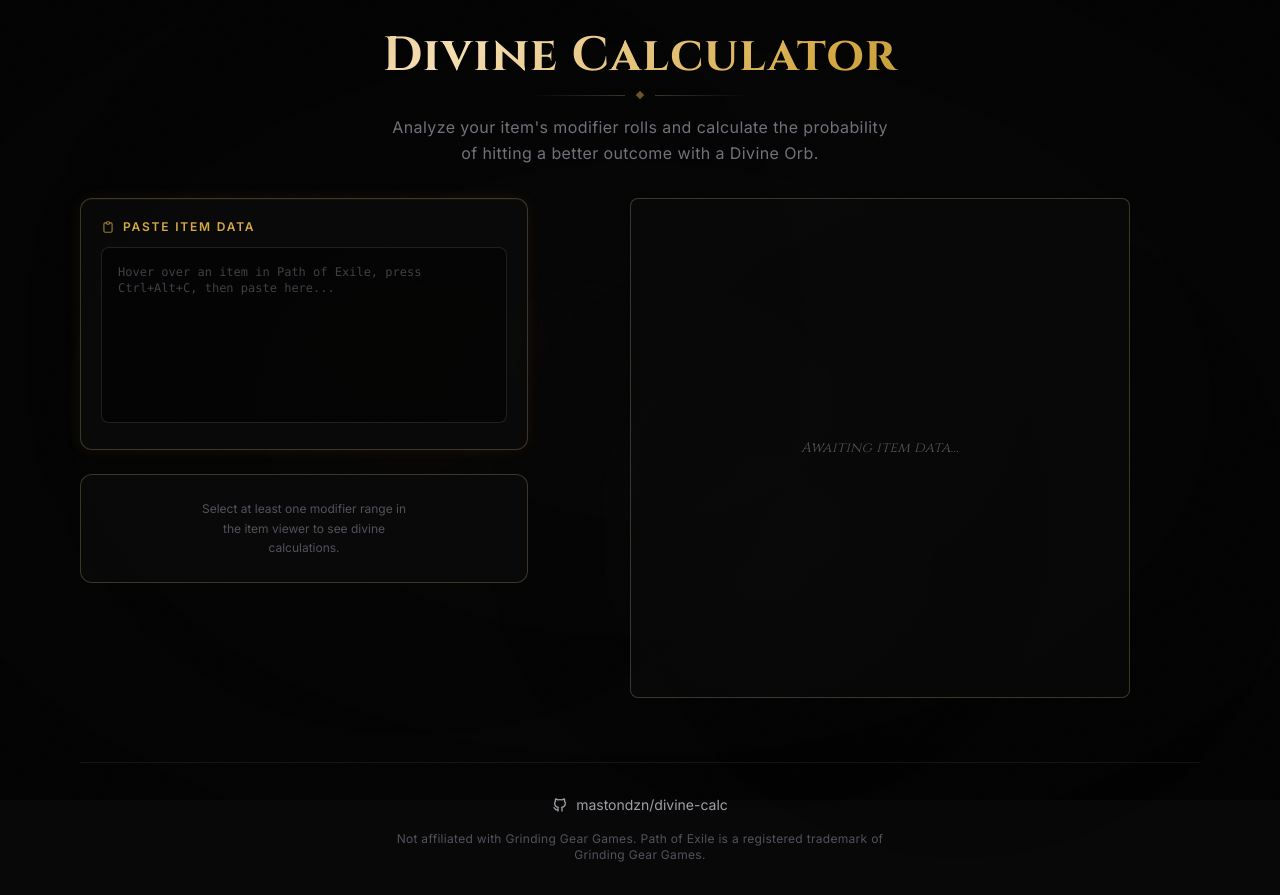
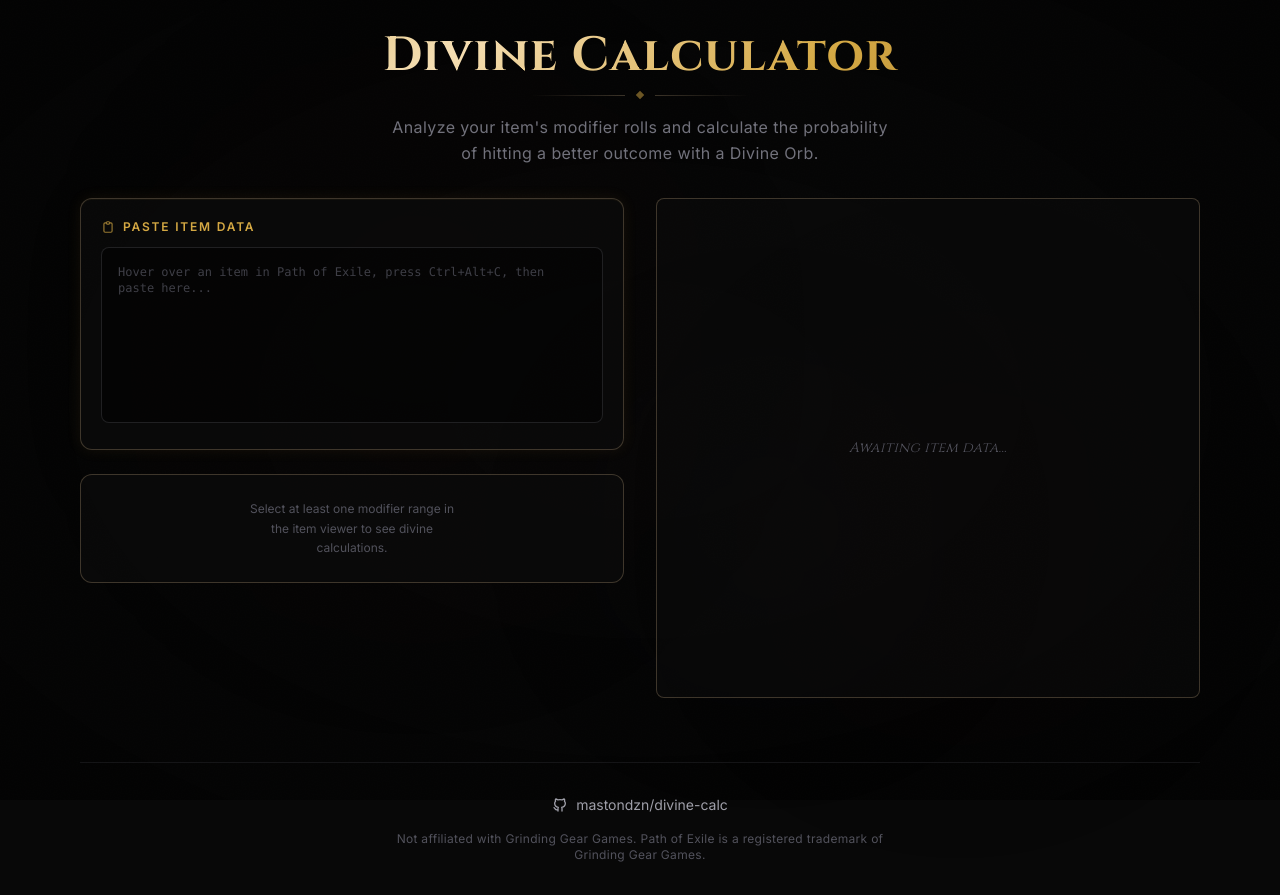
Before and after one commit to mastondzn/divine-calc, a React (Vite) app: page / in a window 1280 px wide. Built offline with nearby package versions, Linux system fonts and the light colour scheme.

Commit message:
feat: center layout properly

```diff
--- a/src/App.tsx
+++ b/src/App.tsx
@@ -91,9 +91,9 @@
                     </p>
                 </header>
 
-                <div className="grid flex-1 grid-cols-1 items-start gap-6 sm:gap-8 lg:grid-cols-12">
+                <div className="grid flex-1 grid-cols-1 items-start gap-6 sm:gap-8 lg:grid-cols-2">
                     <div
-                        className="animate-fade-in-up flex flex-col gap-6 lg:col-span-5"
+                        className="animate-fade-in-up flex flex-col gap-6 lg:col-span-1"
                         style={{ animationDelay: '0.1s' }}
                     >
                         <ItemPaster
@@ -104,16 +104,14 @@
                     </div>
 
                     <div
-                        className="animate-fade-in-up flex justify-center lg:col-span-7"
+                        className="animate-fade-in-up flex w-full lg:col-span-1"
                         style={{ animationDelay: '0.2s' }}
                     >
-                        <div className="w-full max-w-125">
-                            <ItemViewer
-                                item={item}
-                                selectedRolls={selectedRollNames}
-                                onToggleRoll={handleToggleRoll}
-                            />
-                        </div>
+                        <ItemViewer
+                            item={item}
+                            selectedRolls={selectedRollNames}
+                            onToggleRoll={handleToggleRoll}
+                        />
                     </div>
                 </div>
 
--- a/src/components/ItemViewer.tsx
+++ b/src/components/ItemViewer.tsx
@@ -198,7 +198,7 @@
 
     return (
         <div
-            className={`item-card poe-border-strong mx-auto w-full max-w-125 rounded-sm bg-[#0a0a0a] p-0.75 ${rarity.glow} transition-shadow duration-500`}
+            className={`item-card poe-border-strong mx-auto w-full rounded-sm bg-[#0a0a0a] ${rarity.glow} transition-shadow duration-500`}
         >
             <div className={`${rarity.gradient} rounded-t-[1px]`}>
                 <div className="px-4 py-3 text-center">
```
